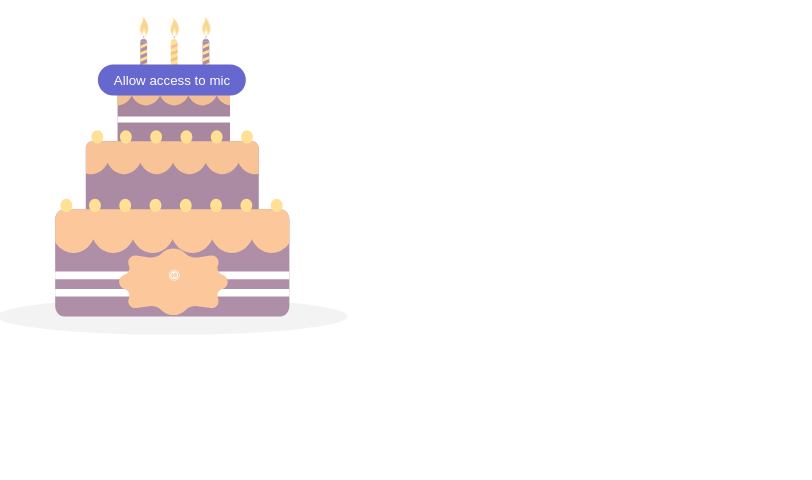
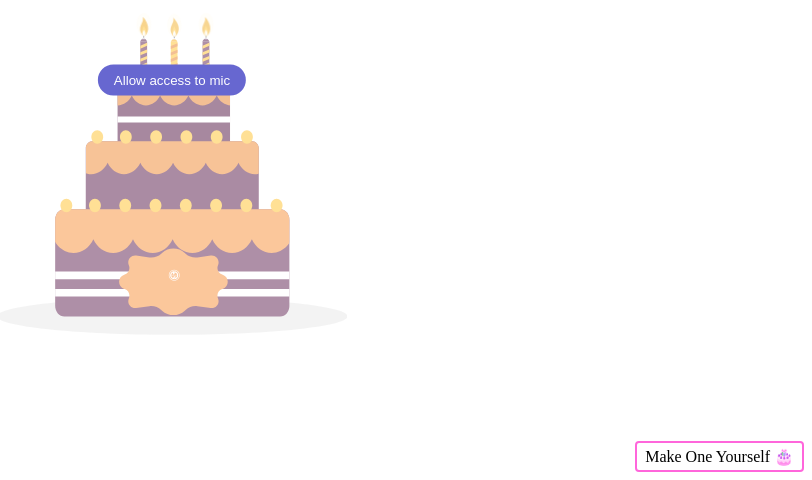
Before and after one commit to falsegenius1/hbdcake, a Node server app: page /1 in a window 1280 px wide. Shown: the part 320-800 px from the top of the page, without its empty margins (468-1280 px from the left). Run offline with Node 20, Linux system fonts and the light colour scheme.

Commit message:
add: makebtn

```diff
--- a/public/style.css
+++ b/public/style.css
@@ -54,6 +54,18 @@
 
 #flame3 {
     animation: shake 1s ease alternate infinite, glowUp 2s ease;
+}
+
+.makeBtn{
+    color: black;
+    border: 2px solid #e77f28;
+    padding: 0.25rem .5rem;
+    border-radius: .25rem;
+    position: absolute;
+    right: .5rem;
+    bottom: .5rem;
+    animation: changecolor 5s ease alternate infinite;
+    text-decoration: none;
 }
 
 @keyframes shake {
--- a/views/index.ejs
+++ b/views/index.ejs
@@ -589,6 +589,7 @@
       </div>
     </main>
     <button id="micAccessBtn">Allow access to mic</button>
+    <a href="/" class="makeBtn">Make One  Yourself 🎂</a>
     <script src="/script.js" type="module"></script>
   </body>
 </html>
```
